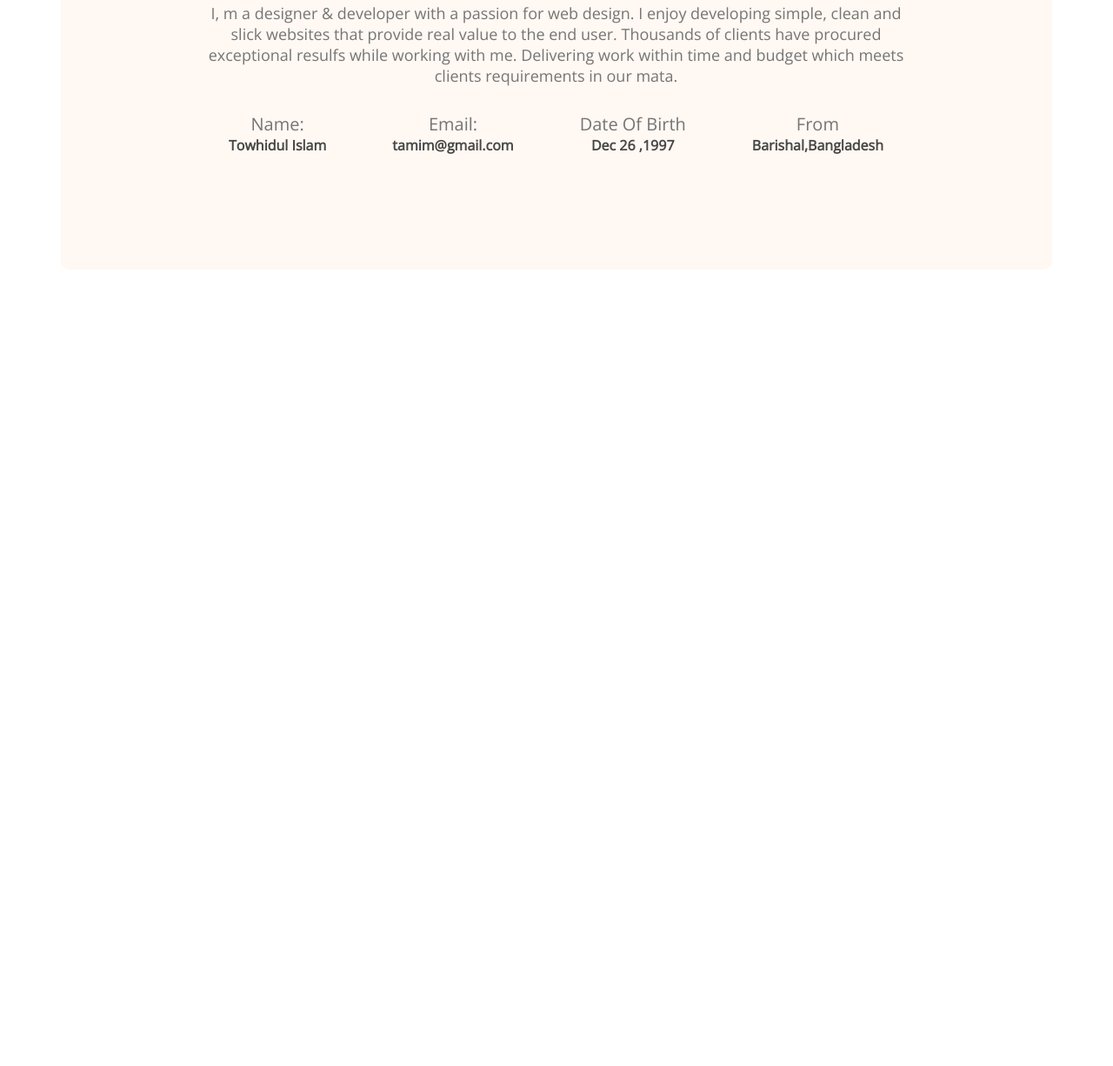
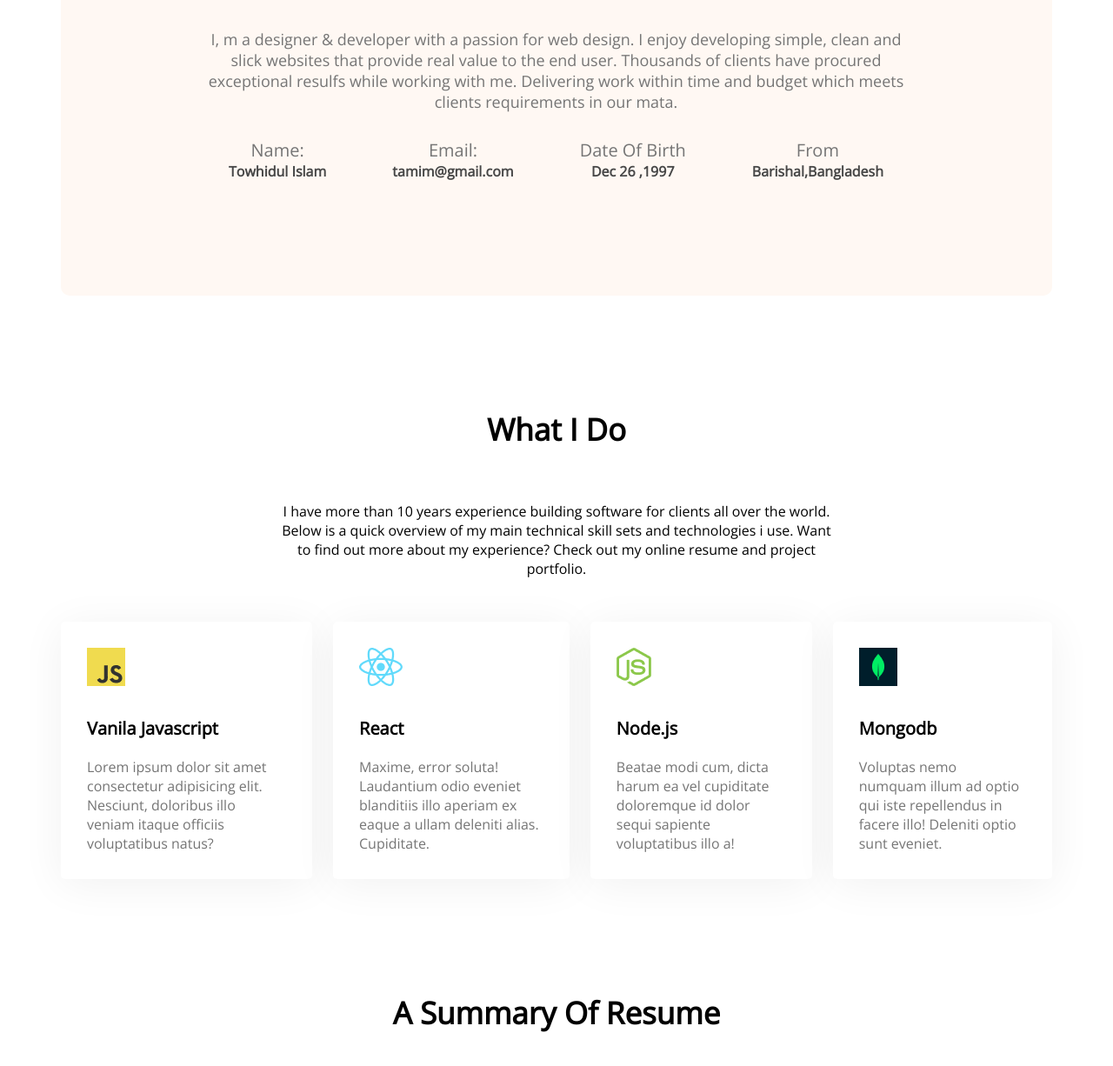
Before and after one commit to towhidulbu08/Developer-Portfolio, a plain HTML site: page index.html in a window 1280 px wide. Shown: the part 1173-2399 px from the top of the page at 87% size. Before the commit the page ends 1483 px from the top, so only its background shows below. Drawn offline with nearby package versions, Linux system fonts and the light colour scheme.

Commit message:
second commit

```diff
--- a/index.html
+++ b/index.html
@@ -63,6 +63,46 @@
         </div>
       </div>
     </section>
+    <!-- what i do section -->
+    <section class="what-i-do">
+      <h3 class="section-title">What I Do</h3>
+      <p class="section-description-two">I have more than 10 years experience building software for clients all over the
+        world. Below is a quick overview of my main technical skill sets and technologies i use. Want to find out more
+        about my experience? Check out my online resume and project portfolio.</p>
+      <!-- .skill-container>.skills*4>img+p.skill-title+p.skill-description>lorem15 -->
+      <div class="skill-container">
+        <div class="skills">
+          <img src="images/icons/js.png" alt="">
+          <p class="skill-title">Vanila Javascript</p>
+          <p class="skill-description">Lorem ipsum dolor sit amet consectetur adipisicing elit. Nesciunt, doloribus illo
+            veniam itaque officiis voluptatibus natus?</p>
+        </div>
+        <div class="skills">
+          <img src="images/icons/react.png" alt="">
+          <p class="skill-title">React</p>
+          <p class="skill-description">Maxime, error soluta! Laudantium odio eveniet blanditiis illo aperiam ex eaque a
+            ullam deleniti alias. Cupiditate.</p>
+        </div>
+        <div class="skills">
+          <img src="images/icons/nodejs.png" alt="">
+          <p class="skill-title">Node.js</p>
+          <p class="skill-description">Beatae modi cum, dicta harum ea vel cupiditate doloremque id dolor sequi sapiente
+            voluptatibus illo a!</p>
+        </div>
+        <div class="skills">
+          <img src="images/icons/mongo.png" alt="">
+          <p class="skill-title">Mongodb</p>
+          <p class="skill-description">Voluptas nemo numquam illum ad optio qui iste repellendus in facere illo!
+            Deleniti optio sunt eveniet.</p>
+        </div>
+      </div>
+    </section>
+    <!-- resume section -->
+    <section class="resume">
+      <h3 class="section-title">A Summary Of Resume</h3>
+      <div class="resume-content-container"></div>
+
+    </section>
   </main>
   <footer>
 
--- a/styles/portfolio.css
+++ b/styles/portfolio.css
@@ -81,9 +81,13 @@ main {
   margin: 0 auto;
 }
 
+section {
+  margin-top: 130px;
+}
+
 /* about section styles */
 .about {
-  margin-top: 130px;
+
   text-align: center;
   background: #FFF8F3;
   border-radius: 10px;
@@ -93,8 +97,8 @@ main {
 }
 
 .section-title {
-
-  margin-bottom: 30px;
+  text-align: center;
+  margin-bottom: 60px;
   font-size: 35px;
   font-weight: 700;
 }
@@ -125,3 +129,38 @@ main {
   color: #474747;
   font-weight: 700;
 }
+
+/* what i do section styles */
+.what-i-do {}
+
+.section-description-two {
+  margin: 0 250px 50px 250px;
+  text-align: center;
+
+}
+
+.skill-container {
+  display: flex;
+  gap: 24px;
+}
+
+.skills {
+
+  background: #FFFFFF;
+  box-shadow: 0px 6px 50px rgba(0, 0, 0, 0.06);
+  border-radius: 5px;
+  padding: 30px;
+}
+
+.skill-title {
+  font-weight: 700;
+  font-size: 20px;
+  margin-top: 30px;
+  margin-bottom: 20px;
+}
+
+.skill-description {
+  color: #757575;
+  font-size: 16px;
+
+}
```
